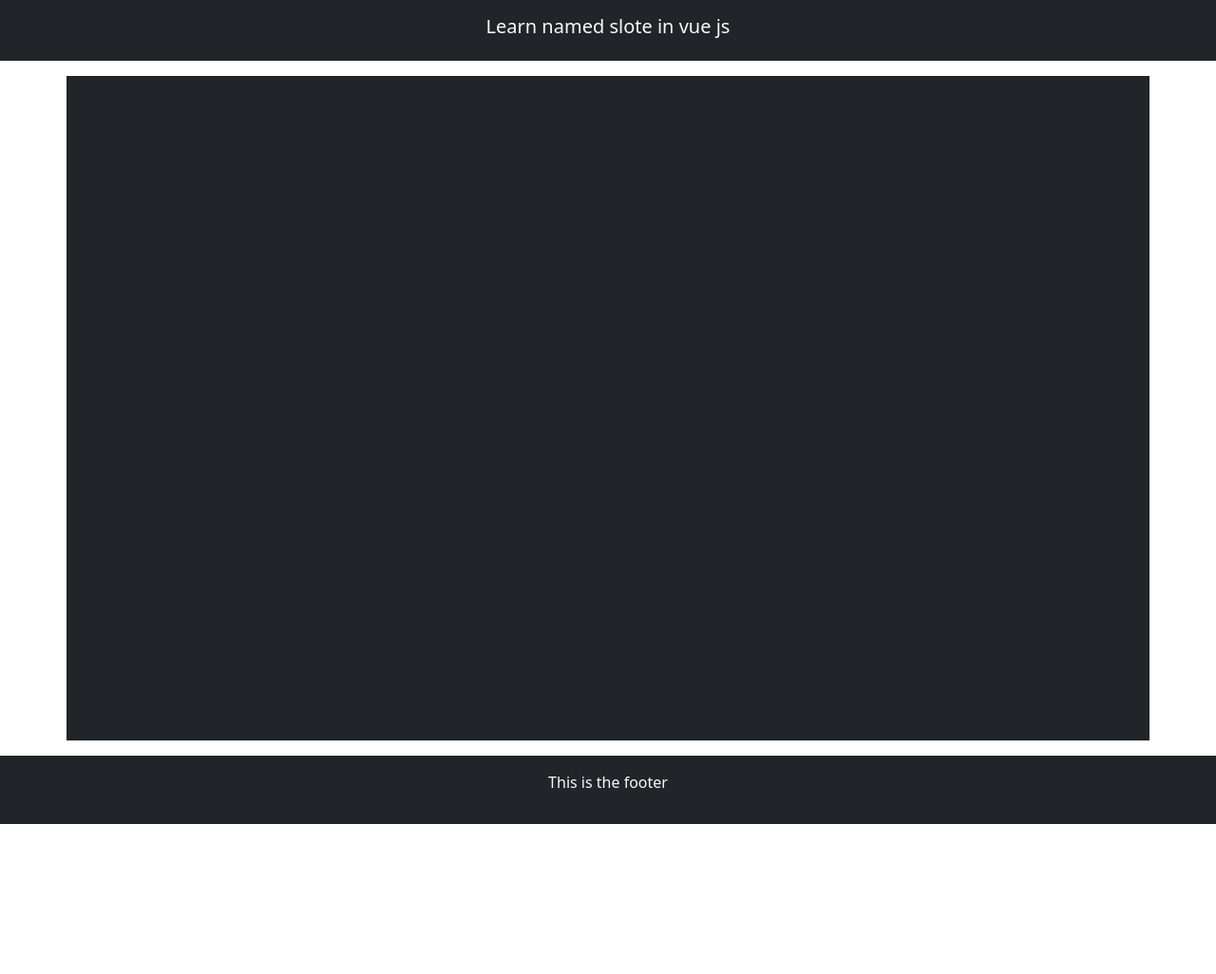
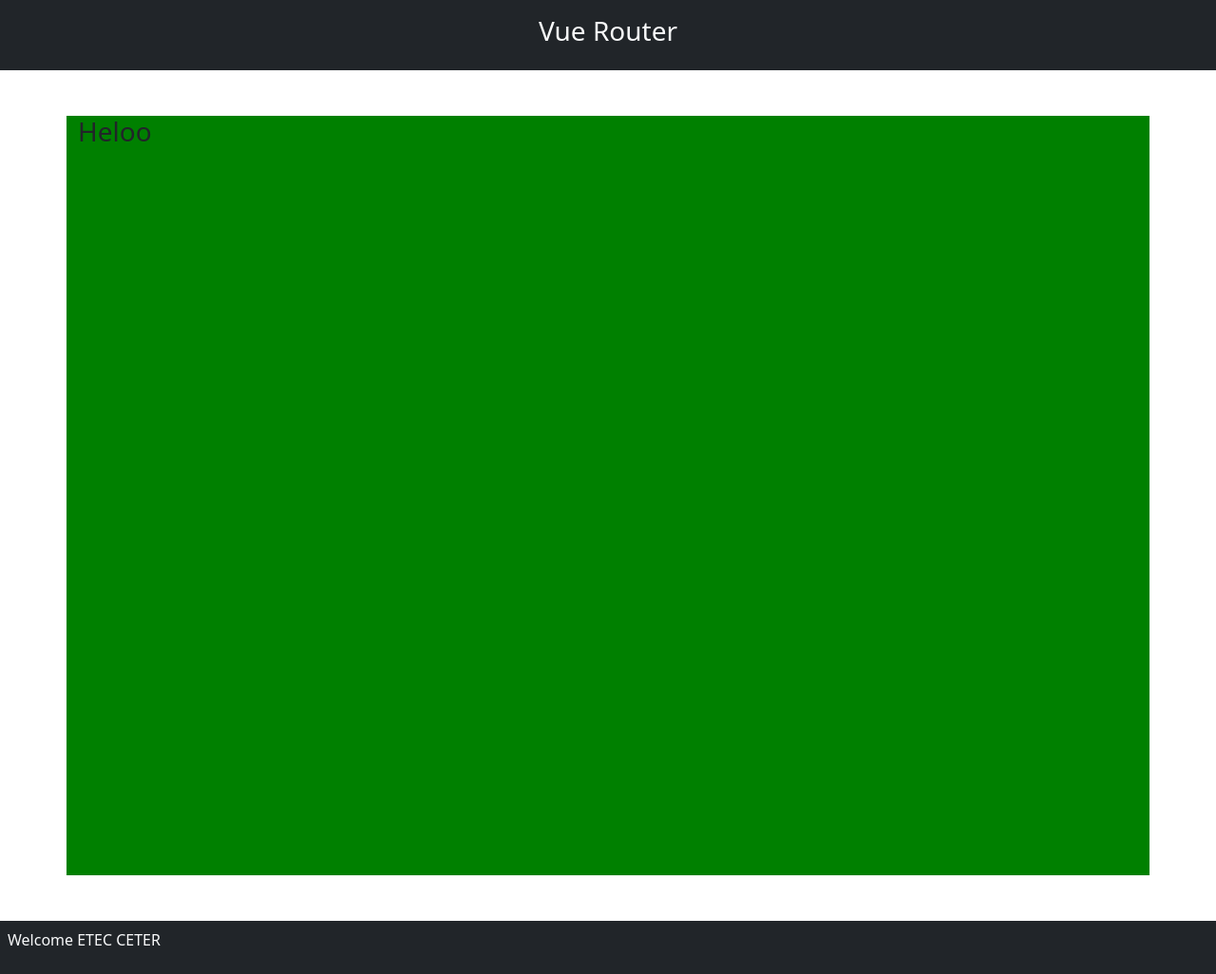
Before and after one commit to phumentceo/vue-with-etec, a Vue app: page /detail in a window 1280 px wide. Shown: the whole page at 95% size. Before the commit the page ends 868 px from the top, so only its background shows below. Built offline with nearby package versions, Linux system fonts and the light colour scheme.

Commit message:
Vue router

```diff
--- a/index.html
+++ b/index.html
@@ -8,7 +8,7 @@
     <link rel="stylesheet" href="https://cdn.jsdelivr.net/npm/bootstrap@5.2.3/dist/css/bootstrap.min.css">
   </head>
   <body>
-    <div id="app">
+    <div id="SPA">
 
     </div>
     <script type="module" src="/src/main.js"></script>
--- a/package.json
+++ b/package.json
@@ -9,7 +9,8 @@
     "preview": "vite preview"
   },
   "dependencies": {
-    "vue": "^3.5.13"
+    "vue": "^3.5.13",
+    "vue-router": "^4.5.0"
   },
   "devDependencies": {
     "@vitejs/plugin-vue": "^5.2.1",
--- a/src/App.vue
+++ b/src/App.vue
@@ -1,5 +1,7 @@
 <script setup>
-import NamedSloteParent from './components/2-Advance-Concept/3-DynamicProps/Slots/2-Name_stots/NamedSloteParent.vue';
+// import NamedSloteParent from './components/2-Advance-Concept/3-DynamicProps/Slots/2-Name_stots/NamedSloteParent.vue';
+import Footer from './components/2-Advance-Concept/4-Router/components/Footer.vue';
+import Header from './components/2-Advance-Concept/4-Router/components/Header.vue';
 // import Child from './components/2-Advance-Concept/1-PropsDrilling/2-Emit/Child.vue';
 // import Cart from './components/2-Advance-Concept/1-PropsDrilling/2-Emit/Cart/Cart.vue';
 // import Parent from './components/2-Advance-Concept/1-PropsDrilling/2-Emit/Parent.vue';
@@ -27,8 +29,10 @@ import NamedSloteParent from './components/2-Advance-Concept/3-DynamicProps/Slot
   <!-- <Child/> -->
   <!-- <Parent/> -->
   <!-- <Cart/> -->
-   <!-- <Parent/> -->
+  <!-- <Parent/> -->
+  <!-- <NamedSloteParent/> -->
 
-  <NamedSloteParent/>
-
+  <Header />
+    <router-view />
+  <Footer />
 </template>
--- /dev/null
+++ b/src/components/2-Advance-Concept/4-Router/components/Footer.vue
@@ -0,0 +1,13 @@
+<template>
+    <footer class=" bg-dark p-2 text-light">
+        <p>Welcome ETEC CETER</p>
+    </footer>
+</template>
+
+<script setup>
+
+</script>
+
+<style scoped>
+
+</style>
--- /dev/null
+++ b/src/components/2-Advance-Concept/4-Router/components/Header.vue
@@ -0,0 +1,13 @@
+<template>
+    <header class="bg-dark p-3 text-center text-light">
+        <h3>Vue Router</h3>
+    </header>
+</template>
+
+<script setup>
+
+</script>
+
+<style  scoped>
+
+</style>
--- /dev/null
+++ b/src/components/2-Advance-Concept/4-Router/pages/Detail.vue
@@ -0,0 +1,16 @@
+<template>
+    <div class=" container my-5">
+        <h3>Heloo</h3>
+    </div>
+</template>
+
+<script setup>
+
+</script>
+
+<style scoped>
+.container{
+     height: 100vh;
+     background-color: green;
+   }
+</style>
--- /dev/null
+++ b/src/components/2-Advance-Concept/4-Router/pages/Home.vue
@@ -0,0 +1,16 @@
+<template>
+    <div class=" container my-5">
+        <h3>Home Page</h3>
+    </div>
+</template>
+
+<script setup>
+
+</script>
+
+<style scoped>
+   .container{
+     height: 100vh;
+     background-color: green;
+   }
+</style>
--- a/src/main.js
+++ b/src/main.js
@@ -1,3 +1,7 @@
 import { createApp } from 'vue'
 import App from './App.vue'
-createApp(App).mount('#app')
+import router from './router'
+
+const app = createApp(App)
+app.use(router)
+app.mount('#SPA')
```
Also changed, not shown: src/router.js (added, +15 -0 lines), 1 other file (tests, documents, lock files or other folders).
